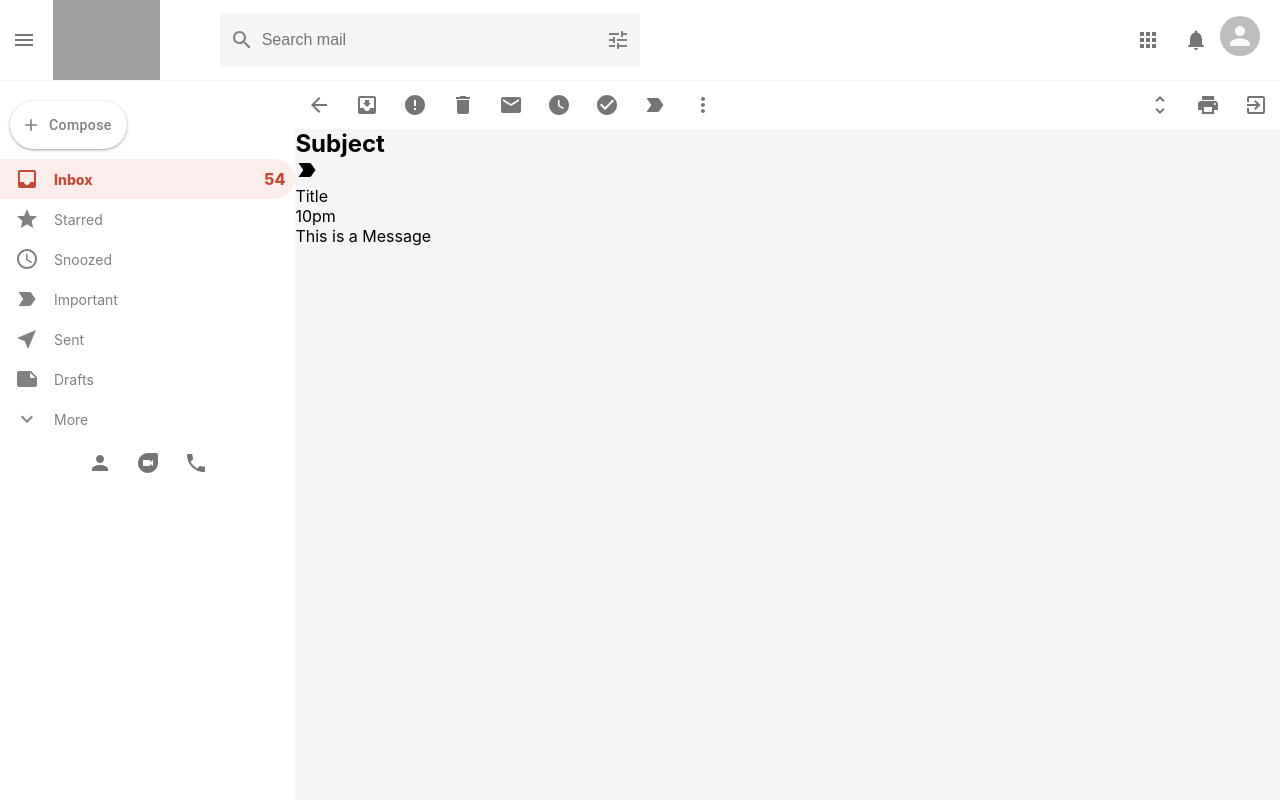
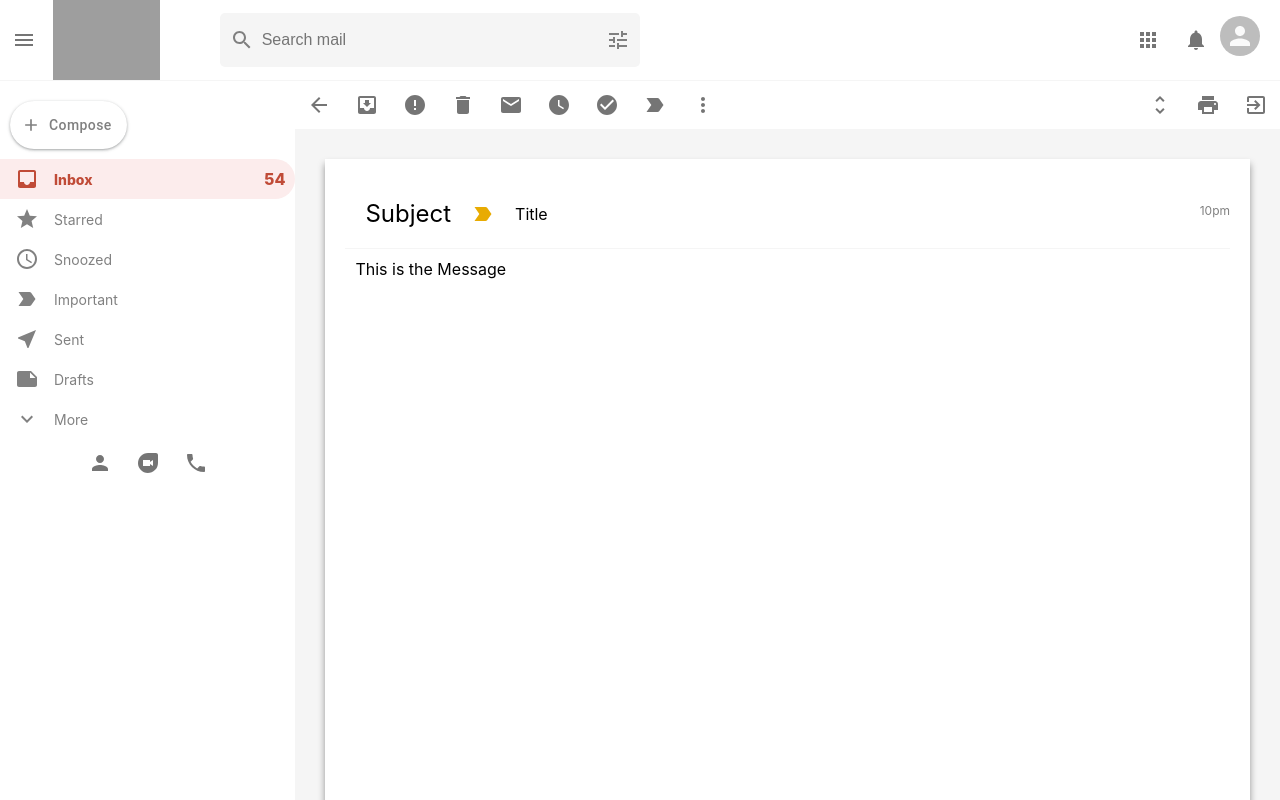
Before and after one commit to osefatul/Gmail-React-Clone, a React (Create React App) app: page /mail in a window 1280 px wide. Shown: the top 800 px of the page. Built offline with nearby package versions, Linux system fonts and the light colour scheme; grey boxes are pictures that could not be loaded; the HTML template or start-up script is replaced by a standard one.

Commit message:
email_list and email.css is updated

```diff
--- a/src/Mail.css
+++ b/src/Mail.css
@@ -12,3 +12,48 @@
 .mail_toolsLeft {
   display: flex;
 }
+
+.mail_body{
+  display: flex;
+  flex-direction: column;
+  margin: 30px;
+  background-color: white;
+  padding: 20px;
+  height: 100vh;
+  box-shadow: 0px 5px 7px 0px rgba(0, 0, 0, 0.4)
+}
+
+.mail_bodyHeader{
+  display: flex;
+  align-items:center;
+  border-bottom: 1px solid whitesmoke;
+  padding: 20px;
+  position:relative;
+}
+
+.mail_bodyHeader >h2{
+  font-weight: 400;
+  margin-right: 20px;
+}
+
+.mail_bodyHeader>p{
+  margin-left: 20px;
+}
+
+.mail_important{
+color: #e8ab02 !important;
+}
+
+.mail_message >p{
+  padding: 10px;
+  margin-right: 20px;
+  overflow-wrap: break-word;/*break the text in two different lines once it hits the wall */
+}
+
+.mail_time {
+  position: absolute;
+  top: 24px;
+  right: 0;
+  font-size: 12px;
+  color: gray;
+}
--- a/src/Mail.js
+++ b/src/Mail.js
@@ -67,11 +67,13 @@
       <div className="mail_body">
         <div className="mail_bodyHeader">
           <h2>Subject</h2>
-          <LabelImportant className="mail_importatn" />
+          <LabelImportant className="mail_important" />
           <p>Title</p>
-          <p>10pm</p>
+          <p className="mail_time">10pm</p>
         </div>
-        <div className="mail_message">This is a Message</div>
+        <div className="mail_message">
+          <p>This is the Message</p>
+        </div>
       </div>
     </div>
   );
```
